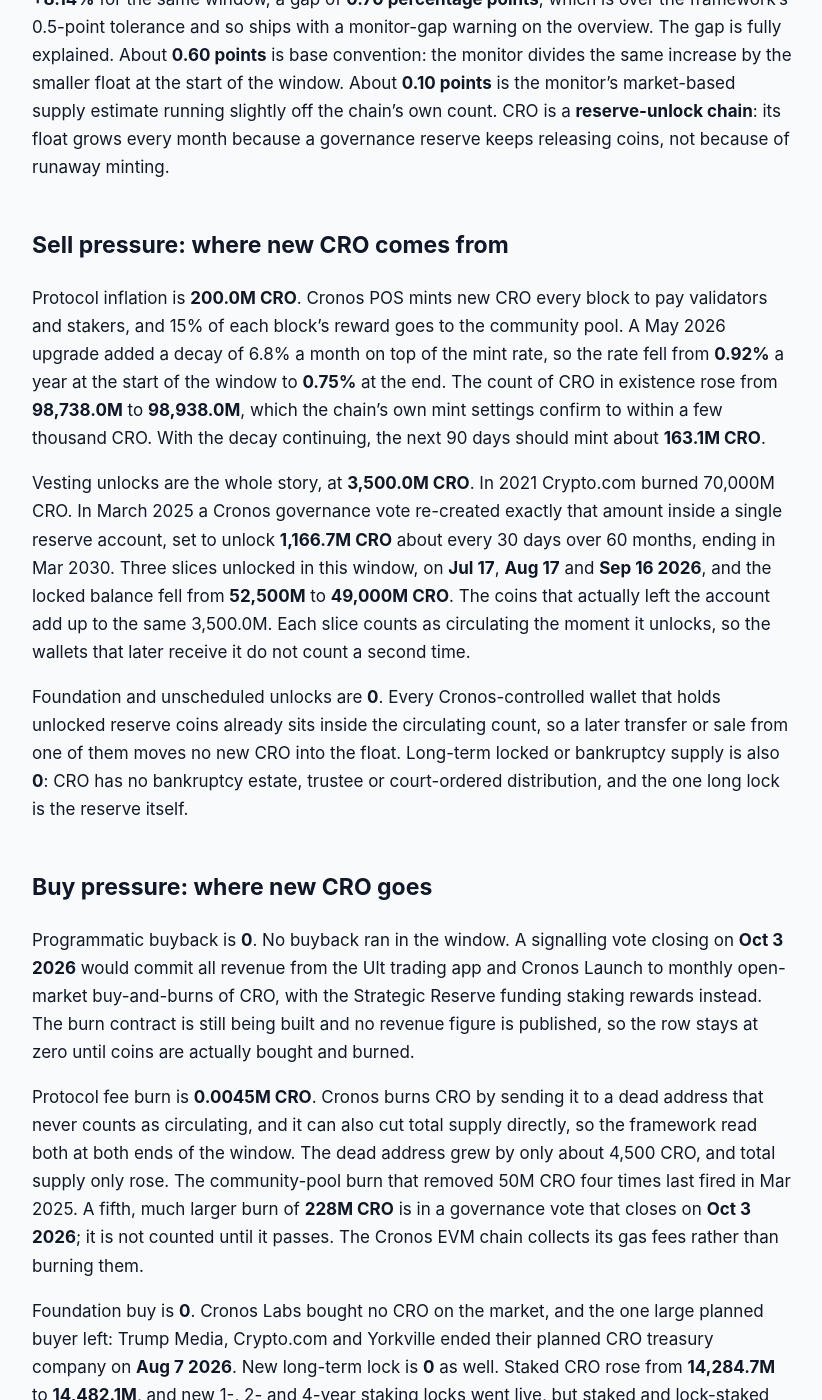
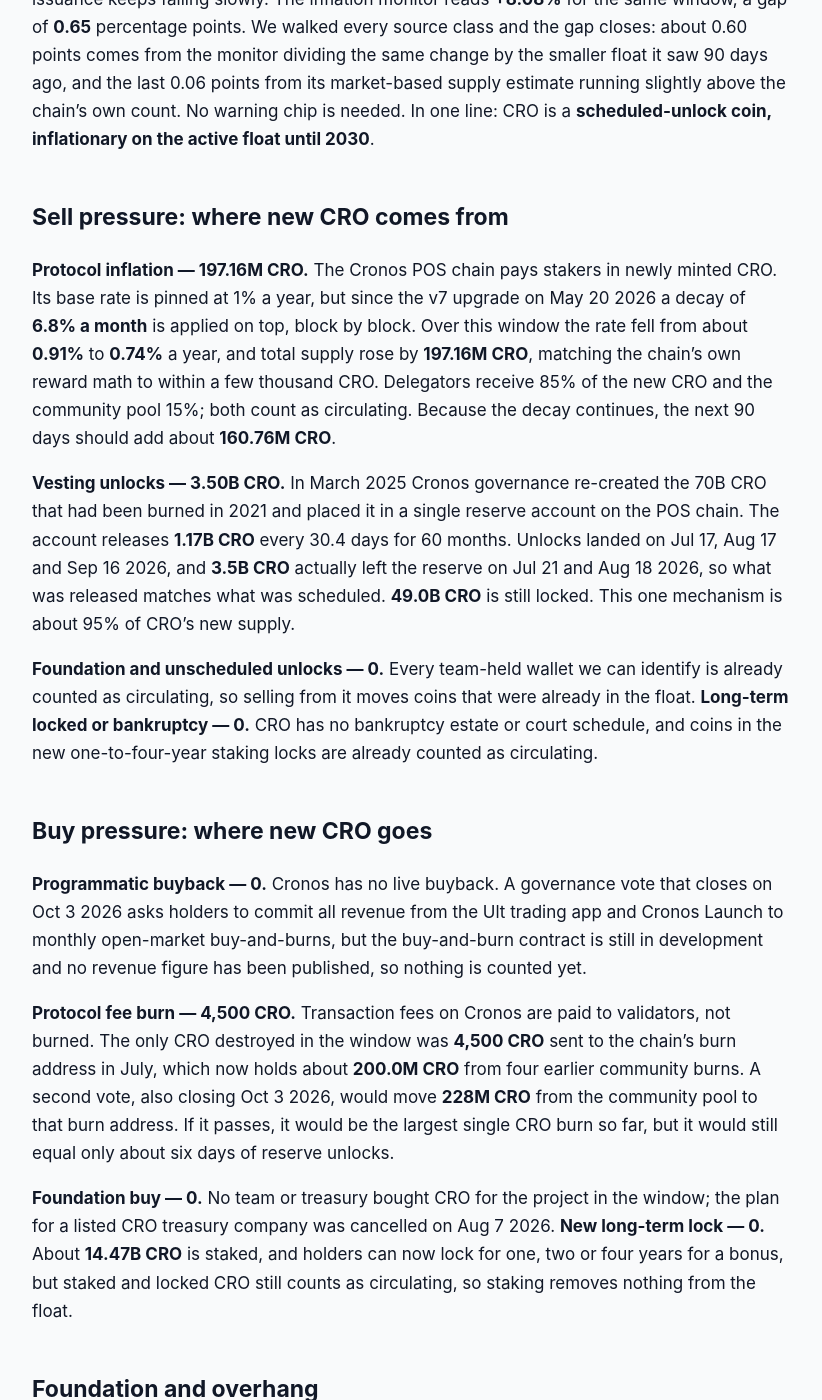
Before and after one commit to jeevansongmy-spec/mrnasdog-articles, a Jekyll site: the page built from crypto/cro-pressure-framework.md, in a window 1280 px wide and 1400 px high, scrolled down 613 px. Shown: the whole window, without its empty margins (228-1050 px from the left). Built offline with Jekyll 4.4.1, drawn with Linux system fonts in a browser that asks for light colours; some of the changed text lies outside the part shown.

Commit message:
publish: crypto/cro-pressure-framework

```diff
--- a/crypto/cro-pressure-framework.md
+++ b/crypto/cro-pressure-framework.md
@@ -1,6 +1,6 @@
 ---
 title:         "CRO Inflation Analysis · September 2026 · Supply growing · projected to keep growing"
-description:   "CRO supply grows 7.44% over 90 days as the re-created 70B reserve unlocks 3.50B tokens. Read the Pressure Framework ledger, burn checks and pending burn vote."
+description:   "CRO supply grows 7.43% over 90 days as the re-created 70B reserve unlocks 3.50B tokens and staking adds 197M, against a 4,500 CRO burn. Next 90 days: +7.36%."
 canonical_url: "https://mrnasdog.com/research/cro/inflation"
 tags:          ["crypto", "cro", "cronos", "tokenomics"]
 published:     true
@@ -10,48 +10,54 @@ Originally published at [CRO Inflation Analysis · September 2026 · Supply grow
 
 # CRO Inflation Analysis · September 2026 · Supply growing · projected to keep growing
 
-CRO supply is growing and is projected to keep growing: the Pressure Framework reads Cronos at **+7.44%** over the last 90 days and **+7.36%** over the next 90, against a monitor reading of **+8.14%**. Almost all of it comes from one mechanism — the 70,000M CRO Strategic Reserve, re-created in 2025 after the 2021 burn, which unlocked **3,500.0M CRO** in three monthly slices, on top of **200.0M CRO** of staking emission. Buy pressure was just **0.0045M CRO**, and the only ceiling is a 100,000M cap that is still far above today's supply.
+**CRO** supply is growing fast: the circulating count of the **Cronos** coin rose by a net **+7.43%** over the last 90 days and is projected to rise about **+7.36%** over the next 90. Almost all of it comes from one place — the **70B CRO Strategic Reserve**, which unlocks **1.17B CRO** every month until March 2030 — while staking rewards add a shrinking **197.16M CRO** and burns remove only **4,500 CRO**. The chain enforces a **100B CRO** cap, and about half of that is already circulating.
 
 ## The verdict, in one paragraph
 
-Against a circulating base of **49,738.0M CRO**, the framework books **3,700.0M CRO** of sell pressure and **0.0045M CRO** of buy pressure over the trailing 90 days, a net of **+7.44%**, and projects **+7.36%** for the next 90 days on the same unlock calendar. The inflation monitor reads **+8.14%** for the same window, a gap of **0.70 percentage points**, which is over the framework's 0.5-point tolerance and so ships with a monitor-gap warning on the overview. The gap is fully explained. About **0.60 points** is base convention: the monitor divides the same increase by the smaller float at the start of the window. About **0.10 points** is the monitor's market-based supply estimate running slightly off the chain's own count. CRO is a **reserve-unlock chain**: its float grows every month because a governance reserve keeps releasing coins, not because of runaway minting.
+Over the 90 days to Sep 29 2026, **3.70B CRO** entered the circulating float and only **4,500 CRO** left it, a net change of **+7.43%** on a float of **49.75B CRO**. The next 90 days look almost the same at **+7.36%**: three more reserve unlocks are fixed in the vesting account, and staking issuance keeps falling slowly. The inflation monitor reads **+8.08%** for the same window, a gap of **0.65** percentage points. We walked every source class and the gap closes: about 0.60 points comes from the monitor dividing the same change by the smaller float it saw 90 days ago, and the last 0.06 points from its market-based supply estimate running slightly above the chain's own count. No warning chip is needed. In one line: CRO is a **scheduled-unlock coin, inflationary on the active float until 2030**.
 
 ## Sell pressure: where new CRO comes from
 
-Protocol inflation is **200.0M CRO**. Cronos POS mints new CRO every block to pay validators and stakers, and 15% of each block's reward goes to the community pool. A May 2026 upgrade added a decay of 6.8% a month on top of the mint rate, so the rate fell from **0.92%** a year at the start of the window to **0.75%** at the end. The count of CRO in existence rose from **98,738.0M** to **98,938.0M**, which the chain's own mint settings confirm to within a few thousand CRO. With the decay continuing, the next 90 days should mint about **163.1M CRO**.
+**Protocol inflation — 197.16M CRO.** The Cronos POS chain pays stakers in newly minted CRO. Its base rate is pinned at 1% a year, but since the v7 upgrade on May 20 2026 a decay of **6.8% a month** is applied on top, block by block. Over this window the rate fell from about **0.91%** to **0.74%** a year, and total supply rose by **197.16M CRO**, matching the chain’s own reward math to within a few thousand CRO. Delegators receive 85% of the new CRO and the community pool 15%; both count as circulating. Because the decay continues, the next 90 days should add about **160.76M CRO**.
 
-Vesting unlocks are the whole story, at **3,500.0M CRO**. In 2021 Crypto.com burned 70,000M CRO. In March 2025 a Cronos governance vote re-created exactly that amount inside a single reserve account, set to unlock **1,166.7M CRO** about every 30 days over 60 months, ending in Mar 2030. Three slices unlocked in this window, on **Jul 17**, **Aug 17** and **Sep 16 2026**, and the locked balance fell from **52,500M** to **49,000M CRO**. The coins that actually left the account add up to the same 3,500.0M. Each slice counts as circulating the moment it unlocks, so the wallets that later receive it do not count a second time.
+**Vesting unlocks — 3.50B CRO.** In March 2025 Cronos governance re-created the 70B CRO that had been burned in 2021 and placed it in a single reserve account on the POS chain. The account releases **1.17B CRO** every 30.4 days for 60 months. Unlocks landed on Jul 17, Aug 17 and Sep 16 2026, and **3.5B CRO** actually left the reserve on Jul 21 and Aug 18 2026, so what was released matches what was scheduled. **49.0B CRO** is still locked. This one mechanism is about 95% of CRO's new supply.
 
-Foundation and unscheduled unlocks are **0**. Every Cronos-controlled wallet that holds unlocked reserve coins already sits inside the circulating count, so a later transfer or sale from one of them moves no new CRO into the float. Long-term locked or bankruptcy supply is also **0**: CRO has no bankruptcy estate, trustee or court-ordered distribution, and the one long lock is the reserve itself.
+**Foundation and unscheduled unlocks — 0.** Every team-held wallet we can identify is already counted as circulating, so selling from it moves coins that were already in the float. **Long-term locked or bankruptcy — 0.** CRO has no bankruptcy estate or court schedule, and coins in the new one-to-four-year staking locks are already counted as circulating.
 
 ## Buy pressure: where new CRO goes
 
-Programmatic buyback is **0**. No buyback ran in the window. A signalling vote closing on **Oct 3 2026** would commit all revenue from the Ult trading app and Cronos Launch to monthly open-market buy-and-burns of CRO, with the Strategic Reserve funding staking rewards instead. The burn contract is still being built and no revenue figure is published, so the row stays at zero until coins are actually bought and burned.
+**Programmatic buyback — 0.** Cronos has no live buyback. A governance vote that closes on Oct 3 2026 asks holders to commit all revenue from the Ult trading app and Cronos Launch to monthly open-market buy-and-burns, but the buy-and-burn contract is still in development and no revenue figure has been published, so nothing is counted yet.
 
-Protocol fee burn is **0.0045M CRO**. Cronos burns CRO by sending it to a dead address that never counts as circulating, and it can also cut total supply directly, so the framework read both at both ends of the window. The dead address grew by only about 4,500 CRO, and total supply only rose. The community-pool burn that removed 50M CRO four times last fired in Mar 2025. A fifth, much larger burn of **228M CRO** is in a governance vote that closes on **Oct 3 2026**; it is not counted until it passes. The Cronos EVM chain collects its gas fees rather than burning them.
+**Protocol fee burn — 4,500 CRO.** Transaction fees on Cronos are paid to validators, not burned. The only CRO destroyed in the window was **4,500 CRO** sent to the chain's burn address in July, which now holds about **200.0M CRO** from four earlier community burns. A second vote, also closing Oct 3 2026, would move **228M CRO** from the community pool to that burn address. If it passes, it would be the largest single CRO burn so far, but it would still equal only about six days of reserve unlocks.
 
-Foundation buy is **0**. Cronos Labs bought no CRO on the market, and the one large planned buyer left: Trump Media, Crypto.com and Yorkville ended their planned CRO treasury company on **Aug 7 2026**. New long-term lock is **0** as well. Staked CRO rose from **14,284.7M** to **14,482.1M**, and new 1-, 2- and 4-year staking locks went live, but staked and lock-staked CRO both still count as circulating, so neither takes supply off the market.
+**Foundation buy — 0.** No team or treasury bought CRO for the project in the window; the plan for a listed CRO treasury company was cancelled on Aug 7 2026. **New long-term lock — 0.** About **14.47B CRO** is staked, and holders can now lock for one, two or four years for a bonus, but staked and locked CRO still counts as circulating, so staking removes nothing from the float.
 
 ## Foundation and overhang
 
-The biggest overhang on CRO is the reserve account itself: **49,000M CRO** still locked, on a fixed schedule of 1,166.7M a month until Mar 2030. The account also held **1,166.7M CRO** that had unlocked on Sep 16 2026 but had not yet moved out. Unlocked slices are swept to Cronos-controlled wallets: the main one held **11,450M CRO** at the end of the window, up from 8,450M, after passing 500M onward on Sep 13 2026; an older one held **5,833M CRO** and did not move; a third held the **500M** it had just received. The community pool held **232.3M CRO**, the fuel for the pending burn, and a staking-bonus pot held **48.0M**.
+The biggest overhang is the reserve itself: **49.0B CRO** still locked, released on a fixed schedule we read from the chain every day. Unlocked reserve coins are swept to an operating wallet that now holds about **11.45B CRO**, up from 8.45B at the start of the window; it sent 500M CRO onward on Sep 13 2026. An older reserve wallet holds about **5.83B CRO** and did not move. The community pool holds about **234M CRO** and is spent only by governance, and the staking-bonus pot holds about **47.4M CRO**. A listed US company holds about **684M CRO** whose sale limit began to ease on Aug 26 2026.
 
-Outside the team, Trump Media holds **684.4M CRO**, of which about **68.4M**became sellable from Aug 26 2026. None has a published sale schedule; all are refreshed from the chain at every rebuild. If the reserve account's locked balance falls faster than its schedule, or any of these wallets falls between refreshes in a way that moves coins from outside the circulating count into it, that outflow enters the Foundation row at the next refresh.
+All of these balances except the locked reserve are already inside the circulating count, so they add nothing new when they move. We re-read the on-chain wallets every day and the company holding every two weeks. If any of these balances falls between refreshes, the outflow enters Sell #3 at the next refresh.
 
-## How CRO compares to other capped staking chains
+## How CRO compares to other exchange-linked Layer 1s
 
-CRO sits in an unusual spot. On paper it has a hard 100,000M cap, which puts it next to capped coins like Bitcoin rather than uncapped Cosmos staking chains that mint 5% to 10% a year with no limit. Its mint is also small and shrinking: 0.75% a year and falling 6.8% a month, which is gentler than a typical Cosmos chain and on track to fade to almost nothing within a few years.
+Exchange-linked chains usually pair their coin with a burn. BNB runs a quarterly auto-burn plus a gas-fee burn, and its supply shrinks every quarter. CRO did the opposite in 2025: it reversed its own 2021 burn and turned the 70B coins into a 60-month unlock, so the dominant flow on Cronos is new supply from a scheduled reserve, not destruction from exchange profits.
 
-But the cap is not what drives CRO's number. A halving-model chain like Bitcoin adds a fraction of a percent a quarter and has no locked reserve waiting to be released. CRO adds more than 7% a quarter because of a governance decision: a burned supply was brought back to life and handed to a reserve that releases it on a clock. In shape, CRO looks more like a young token working through a monthly vest than a mature capped coin: easy to predict, hard to avoid.
+Against uncapped proof-of-stake chains that pay stakers several percent a year, CRO's staking issuance is small and falling: about **0.74%** a year now, cut by 6.8% every month, under a hard **100B CRO** cap. The vesting schedule, not issuance, is what sets CRO's inflation — closer to a young token with a large team unlock than to a mature Layer 1.
 
-Exchange tokens with regular buybacks and burns can go net negative because the burn scales with usage. Cronos has that mechanism in pieces — a community-pool burn and a proposed revenue buy-and-burn — but neither fired in this window. To offset the reserve alone, Cronos would need to burn about **3,500M CRO** a quarter, more than fifteen times the pending 228M community burn.
+The proposed revenue buy-and-burn would move Cronos toward the exchange-token model. To offset the reserve alone it would need to burn about **1.17B CRO** a month, far more than any burn Cronos has done so far.
 
 ## What to watch in the next 90 days
 
-First, the reserve unlocks on **Oct 17**, **Nov 16** and **Dec 16 2026**, each worth **1,166.7M CRO** — they alone keep the next reading near +7%. Second, the two governance votes that close on **Oct 3 2026**: the 228M CRO community-pool burn, which would be the largest CRO burn since 2021, and the revenue buy-and-burn plan, which only matters once real revenue flows. Third, the main Cronos-controlled wallet at 11,450M CRO, whose outbound transfers show where unlocked coins go. Fourth, the mint rate, which should drop from 0.75% toward about 0.61% a year by Dec 22 2026 if the decay setting is left alone. Fifth, Trump Media's 684.4M CRO, part of which is now sellable.
+**Oct 3 2026:** the votes on the 228M CRO community-pool burn and on the revenue buy-and-burn both close; a passed burn executes automatically and would lower the next-90-day figure from +7.36% to about +6.9%.
+
+**Oct 17, Nov 16 and Dec 16 2026:** the next three reserve unlocks of **1.17B CRO** each.
+
+**The buy-and-burn contract:** whether it goes live, and the first published monthly burn with its transaction hashes.
+
+**Governance changes to the decay or the reserve:** the decay rate is adjustable by vote, and the revenue proposal would also use the reserve to fund staking rewards — which changes who receives the unlocked coins, not when they unlock.
 
 ## Summary
 
-The MrNasdog Pressure Framework reads CRO at **+7.44%** over the trailing 90 days and **+7.36%** projected forward: supply growing, projected to keep growing. The driver is not staking emission, which is small and decaying, but the 70,000M CRO Strategic Reserve re-created in 2025, which releases 1,166.7M CRO every month and still holds **49,000M CRO** locked. The key risk is that this release is fixed until Mar 2030 and no burn or buyback of meaningful size has fired against it. The ceiling is a 100,000M cap, but with 98,938.0M CRO already in existence the cap limits new minting, not the unlocks.
+CRO is firmly inflationary: net supply grew **+7.43%** in the 90 days to Sep 29 2026 and is projected to grow **+7.36%** in the next 90. The driver is the 70B CRO Strategic Reserve, which unlocks **1.17B CRO** a month until March 2030, while staking issuance of about **0.74%** a year is decaying and burns are close to zero. The key risk for holders is that **49.0B CRO** — almost as much as the whole circulating float — is still waiting to unlock. The ceiling is the **100B CRO** cap, and only a large, working buy-and-burn would change the direction.
 
-MrNasdog Pressure Framework analysis of CRO, Metric 1 — Inflation. Data + explanation only. Not financial advice. Updated Sep 23 2026.
+*MrNasdog Pressure Framework analysis of CRO, Metric 1 — Inflation. Data + explanation only. Not financial advice. Checked Sep 29 2026.*
```
